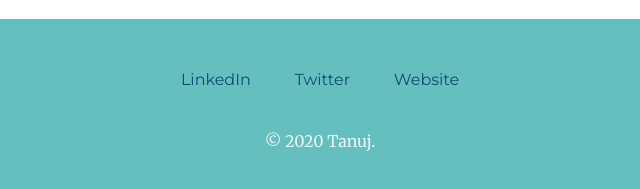
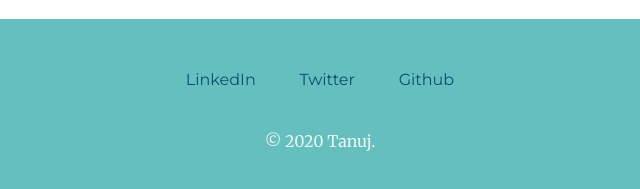
Before and after one commit to Hitman-lab/MyPersonalWebSite1, a plain HTML site: page index.html in a window 1280 px wide. Shown: the part 2661-2850 px from the top of the page, 320-960 px from the left. Drawn offline with Linux system fonts and the light colour scheme; a web font is replaced by a local one.

Commit message:
Second Update

```diff
--- a/index.html
+++ b/index.html
@@ -54,8 +54,8 @@
 
   <div class="bottom-container">
     <a class="footer-link" target="_blank" href="https://www.linkedin.com/in/tanujdey/">LinkedIn</a>
-    <a class="footer-link" href="https://twitter.com/">Twitter</a>
-    <a class="footer-link" href="https://www.appbrewery.co/">Website</a>
+    <a class="footer-link" target="_blank" href="https://twitter.com/Tanuj27909350?s=08">Twitter</a>
+    <a class="footer-link" target="_blank" href="https://github.com/Hitman-lab?tab=repositories">Github</a>
     <p class="copy-right">© 2020 Tanuj.</p>
   </div>
 
```
